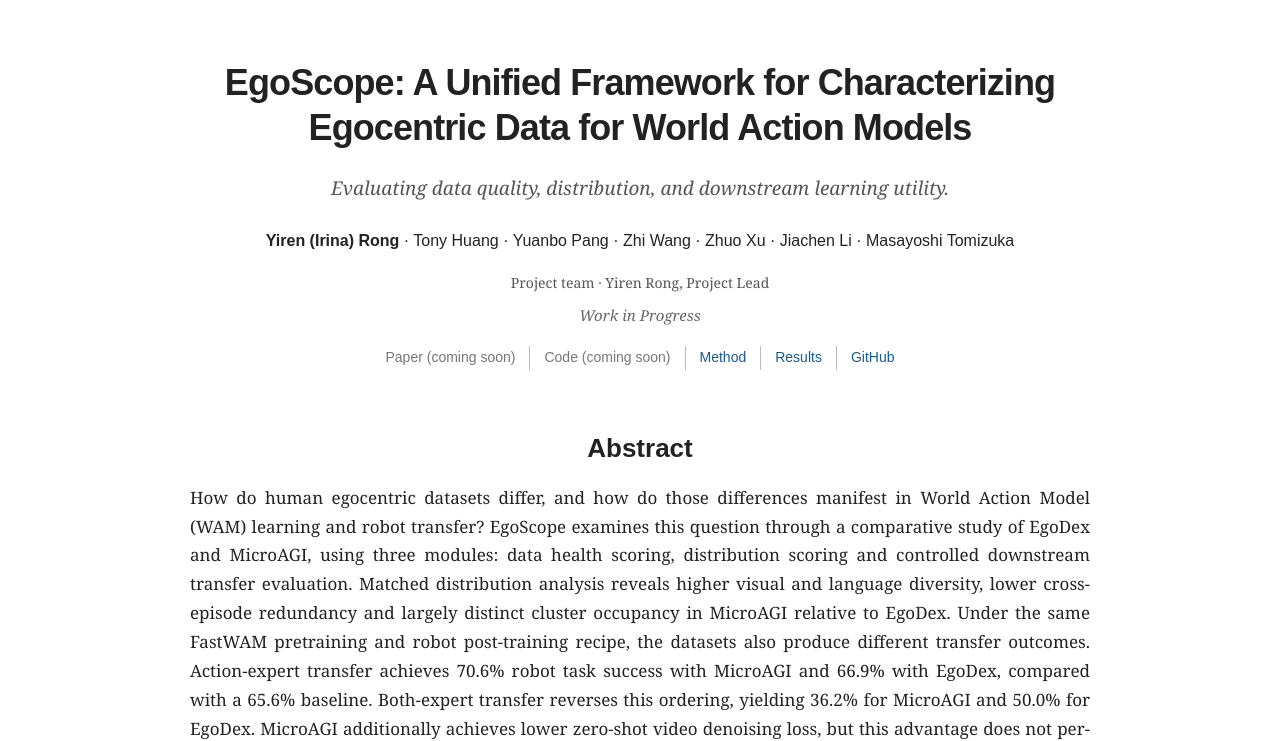
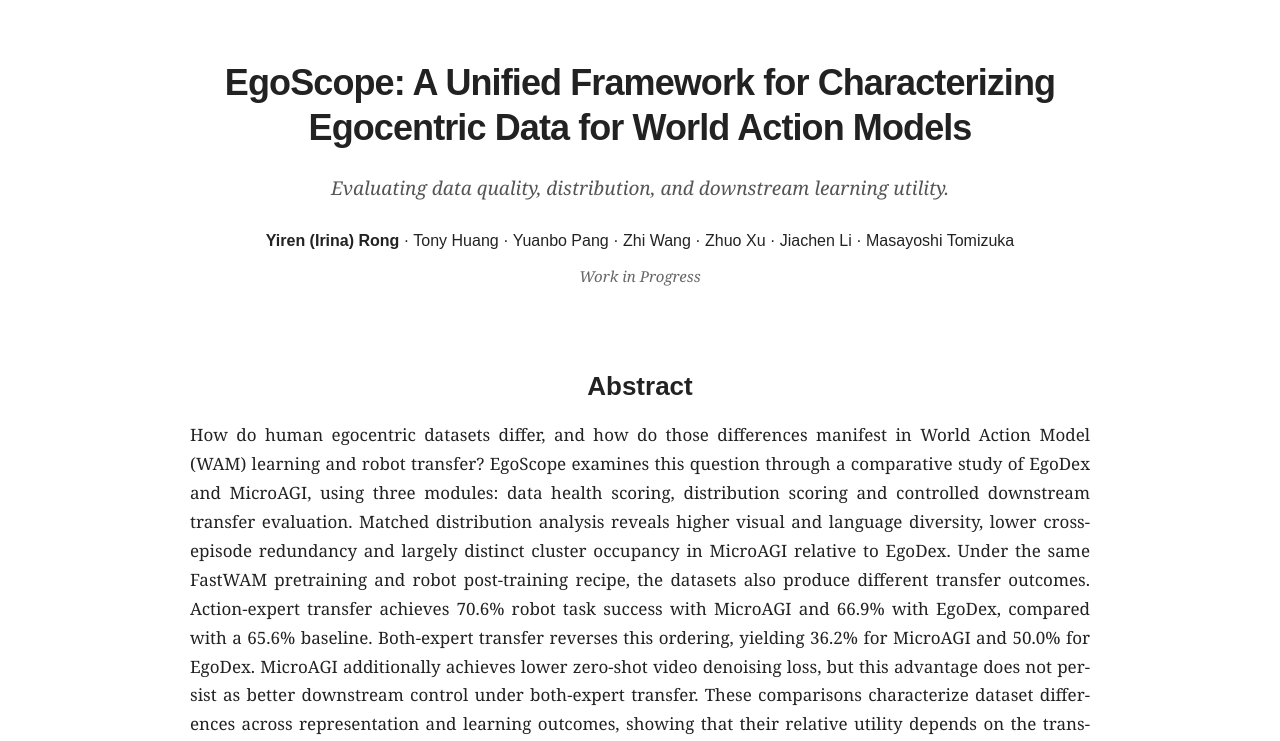
Before and after one commit to Yiren-20/DataArena, a plain HTML site: page index.html in a window 1280 px wide. Shown: the part 60-801 px from the top of the page. Drawn offline with Linux system fonts and the light colour scheme.

Commit message:
Keep top navigation only and remove redundant project lead line

```diff
--- a/index.html
+++ b/index.html
@@ -10,9 +10,7 @@
 <header class="hero" id="top"><div class="wrap">
 <h1>EgoScope: A Unified Framework for Characterizing Egocentric Data for World Action Models</h1><p class="project-subtitle">Evaluating data quality, distribution, and downstream learning utility.</p>
 <p class="team"><strong>Yiren (Irina) Rong</strong> · Tony Huang · Yuanbo Pang · Zhi Wang · Zhuo Xu · Jiachen Li · Masayoshi Tomizuka</p>
-<p class="caption">Project team · Yiren Rong, Project Lead</p>
 <p class="status">Work in Progress</p>
-<div class="buttons"><span class="button progress">Paper (coming soon)</span><span class="button progress">Code (coming soon)</span><a class="button" href="#modules">Method</a><a class="button" href="#experiments">Results</a><a class="button" href="https://github.com/Yiren-20/DataArena">GitHub</a></div>
 </div></header>
 <main>
 <section id="abstract"><div class="wrap"><div class="smallcap">Abstract</div><h2>Abstract</h2><p class="intro">How do human egocentric datasets differ, and how do those differences manifest in World Action Model (WAM) learning and robot transfer? EgoScope examines this question through a comparative study of EgoDex and MicroAGI, using three modules: data health scoring, distribution scoring and controlled downstream transfer evaluation. Matched distribution analysis reveals higher visual and language diversity, lower cross-episode redundancy and largely distinct cluster occupancy in MicroAGI relative to EgoDex. Under the same FastWAM pretraining and robot post-training recipe, the datasets also produce different transfer outcomes. Action-expert transfer achieves 70.6% robot task success with MicroAGI and 66.9% with EgoDex, compared with a 65.6% baseline. Both-expert transfer reverses this ordering, yielding 36.2% for MicroAGI and 50.0% for EgoDex. MicroAGI additionally achieves lower zero-shot video denoising loss, but this advantage does not persist as better downstream control under both-expert transfer. These comparisons characterize dataset differences across representation and learning outcomes, showing that their relative utility depends on the transferred model components. Diversity is one observed difference among several; the present study does not isolate its causal contribution.</p></div></section>
```
